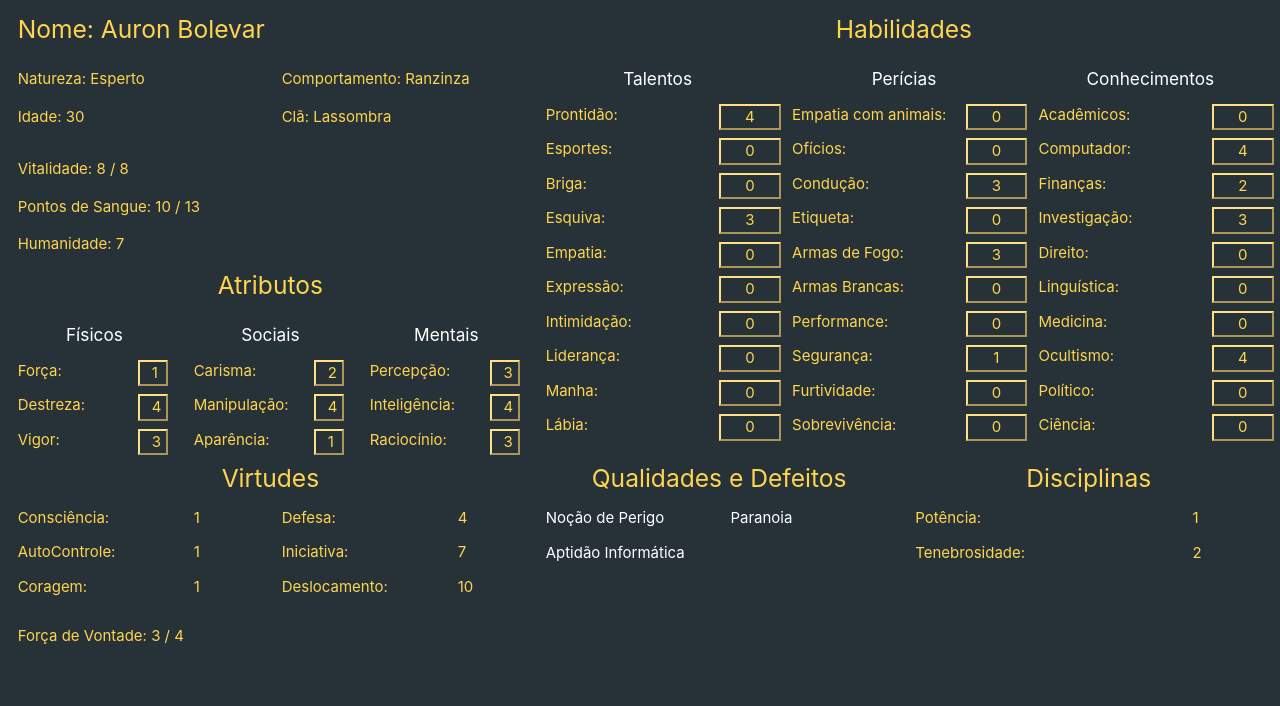
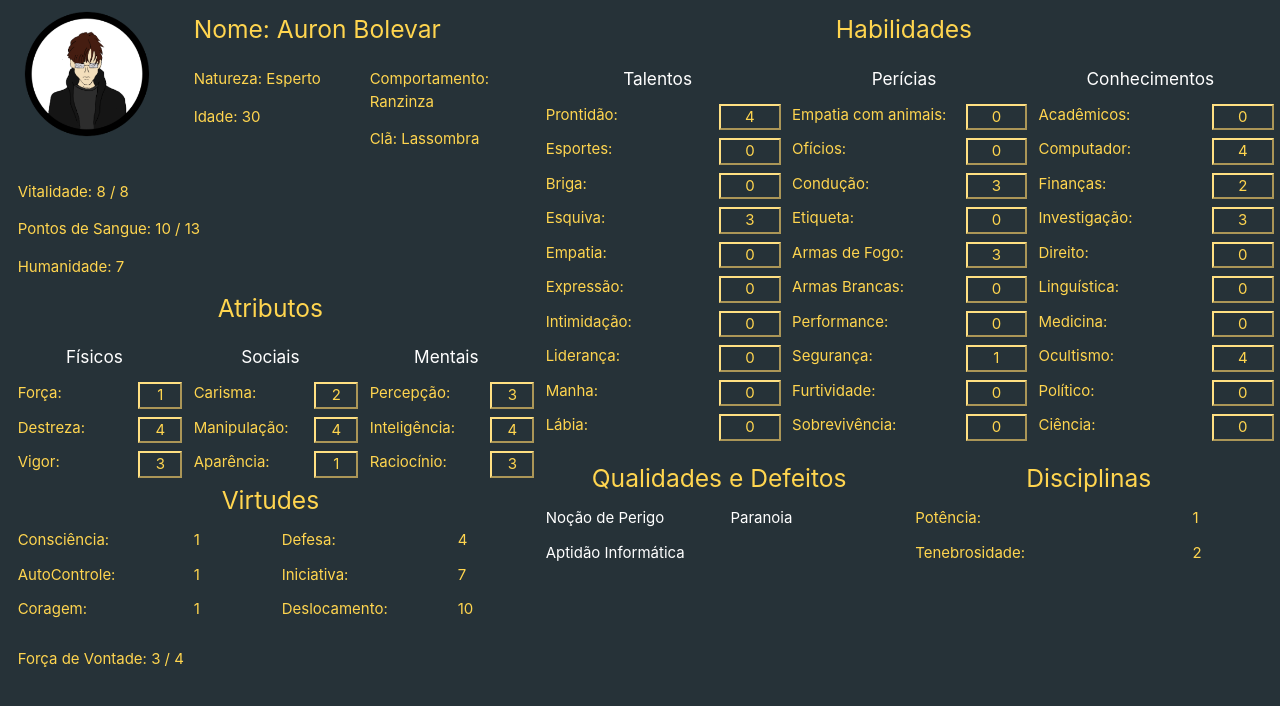
Before and after one commit to bkellym/escudoRPG, a Django app: page /ficha/1/ in a window 1280 px wide. Shown: the top 706 px of the page. Run offline with Django 3.2, Linux system fonts and the light colour scheme; data comes from the database, SQL or seed files in the repository.

Commit message:
DEV08: Token adicionado ao HTML

```diff
--- a/core/static/css/style.css
+++ b/core/static/css/style.css
@@ -28,3 +28,7 @@ body {
     border-width: 2.5px;
     text-align:center;
 }
+
+#token {
+    width: 80%;
+}
--- a/core/templates/core/ficha.html
+++ b/core/templates/core/ficha.html
@@ -15,8 +15,12 @@
 
             <!-- Inicio Primeira Coluna -->
             <div class="col s5 blue-grey darken-4 amber-text text-lighten-2" style="height: 100%">
-
-                <h5> Nome: {{entidade.personagem.nome}}</h5>
+                <div class="row">
+                    <div class="col s4">
+                            <img style = 'width: 90%; margin-top: 5px;' src="{% static 'img/token_1.png' %}">
+                    </div>
+                    <div class="col s8">
+                        <h5> Nome: {{ entidade.personagem.nome }}</h5>
                         <div class="row">
                             <div class="col s6">
                                 <p> Natureza: {{entidade.personagem.natureza}}</p>
@@ -25,6 +29,8 @@
                             <div class="col s6">
                                 <p> Comportamento: {{entidade.personagem.comportamento}}</p>
                                 <p> Clã: {{entidade.personagem.cla}}</p>
+                            </div>
+                        </div>
                     </div>
                 </div>
 
@@ -42,45 +48,45 @@
                         <h6 class = 'white-text title-session'> Físicos </h6>
                         <div class = 'row'>
                             <div class = 'col s9 campo'> Força: </div>
-                            <div class = 'col s2 valor'> {{entidade.ficha.forca}} </div>
+                            <div class = 'col s3 valor'> {{entidade.ficha.forca}} </div>
                         </div>
                         <div class = 'row'>
                             <div class = 'col s9 campo'> Destreza: </div>
-                            <div class = 'col s2 valor'> {{entidade.ficha.destreza}} </div>
+                            <div class = 'col s3 valor'> {{entidade.ficha.destreza}} </div>
                         </div>
                         <div class = 'row'>
                             <div class = 'col s9 campo'> Vigor: </div>
-                            <div class = 'col s2 valor'> {{entidade.ficha.vigor}} </div>
+                            <div class = 'col s3 valor'> {{entidade.ficha.vigor}} </div>
                         </div>
                     </div>
                     <div class = 'col s4'>
                         <h6 class = 'white-text title-session'> Sociais </h6>
                         <div class = 'row'>
                             <div class = 'col s9 campo'> Carisma: </div>
-                            <div class = 'col s2 valor'> {{entidade.ficha.carisma}} </div>
+                            <div class = 'col s3 valor'> {{entidade.ficha.carisma}} </div>
                         </div>
                         <div class = 'row'>
                             <div class = 'col s9 campo'> Manipulação: </div>
-                            <div class = 'col s2 valor'> {{entidade.ficha.manipulacao}} </div>
+                            <div class = 'col s3 valor'> {{entidade.ficha.manipulacao}} </div>
                         </div>
                         <div class = 'row'>
                             <div class = 'col s9 campo'> Aparência: </div>
-                            <div class = 'col s2 valor'> {{entidade.ficha.aparencia}} </div>
+                            <div class = 'col s3 valor'> {{entidade.ficha.aparencia}} </div>
                         </div>
                     </div>
                     <div class = 'col s4'>
                         <h6 class = 'white-text title-session'> Mentais </h6>
                         <div class = 'row'>
                             <div class = 'col s9 campo'> Percepção: </div>
-                            <div class = 'col s2 valor'> {{entidade.ficha.percepcao}} </div>
+                            <div class = 'col s3 valor'> {{entidade.ficha.percepcao}} </div>
                         </div>
                         <div class = 'row'>
                             <div class = 'col s9 campo'> Inteligência: </div>
-                            <div class = 'col s2 valor'> {{entidade.ficha.inteligencia}} </div>
+                            <div class = 'col s3 valor'> {{entidade.ficha.inteligencia}} </div>
                         </div>
                         <div class = 'row'>
                             <div class = 'col s9 campo'> Raciocínio: </div>
-                            <div class = 'col s2 valor'> {{entidade.ficha.raciocinio}} </div>
+                            <div class = 'col s3 valor'> {{entidade.ficha.raciocinio}} </div>
                         </div>
                     </div>
                 </div>
--- a/core/views.py
+++ b/core/views.py
@@ -29,4 +29,8 @@ def ficha(request, pk):
     if inventario.exists():
         entidade['inventario'] = inventario
 
+    inventario = Extra.objects.all().filter(id_personagem=personagem.pk, tipo=5)
+    if inventario.exists():
+        entidade['imagem'] = "static img/token_1.png"
+
     return render(request, 'core/ficha.html', {'entidade': entidade})
```
Lines whose indentation alone changed are shown as unchanged.
